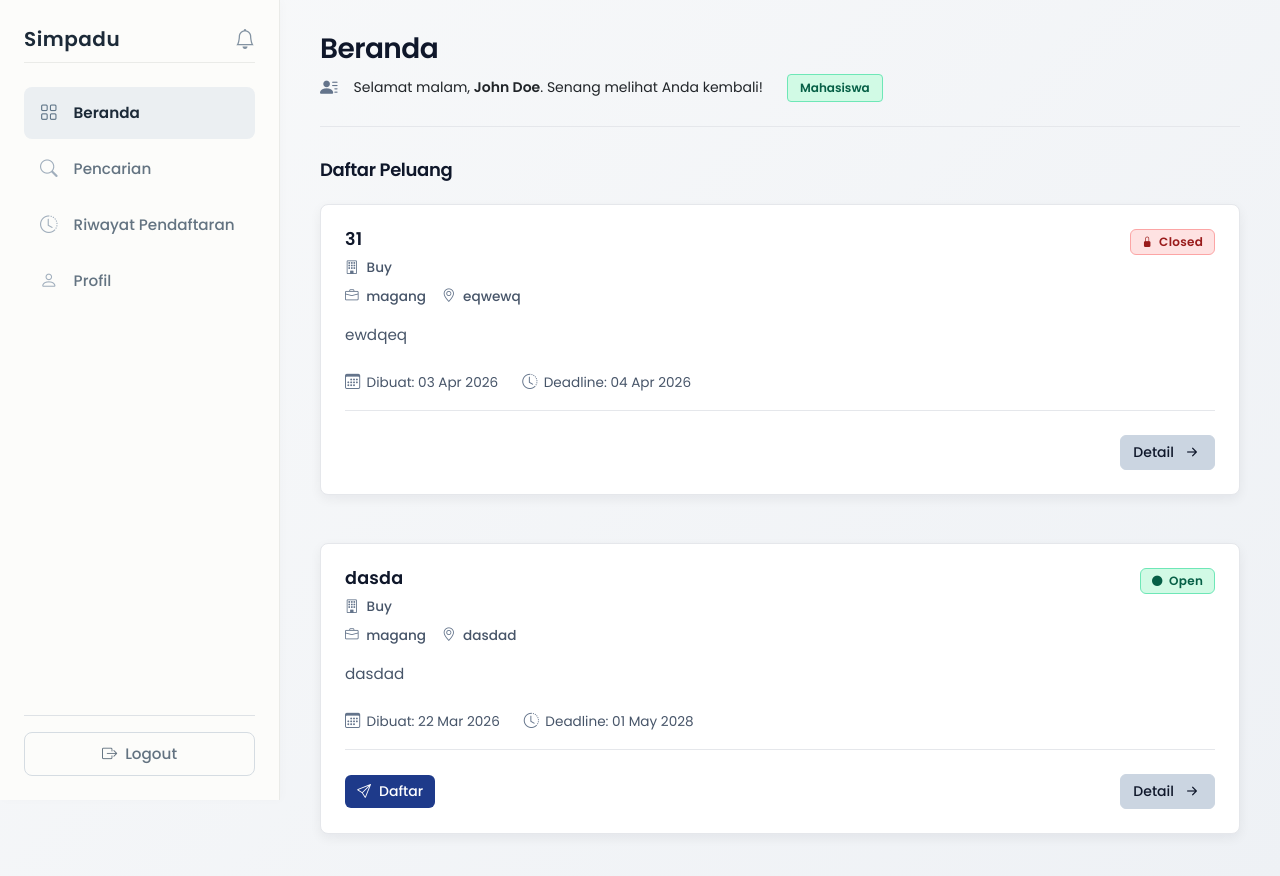
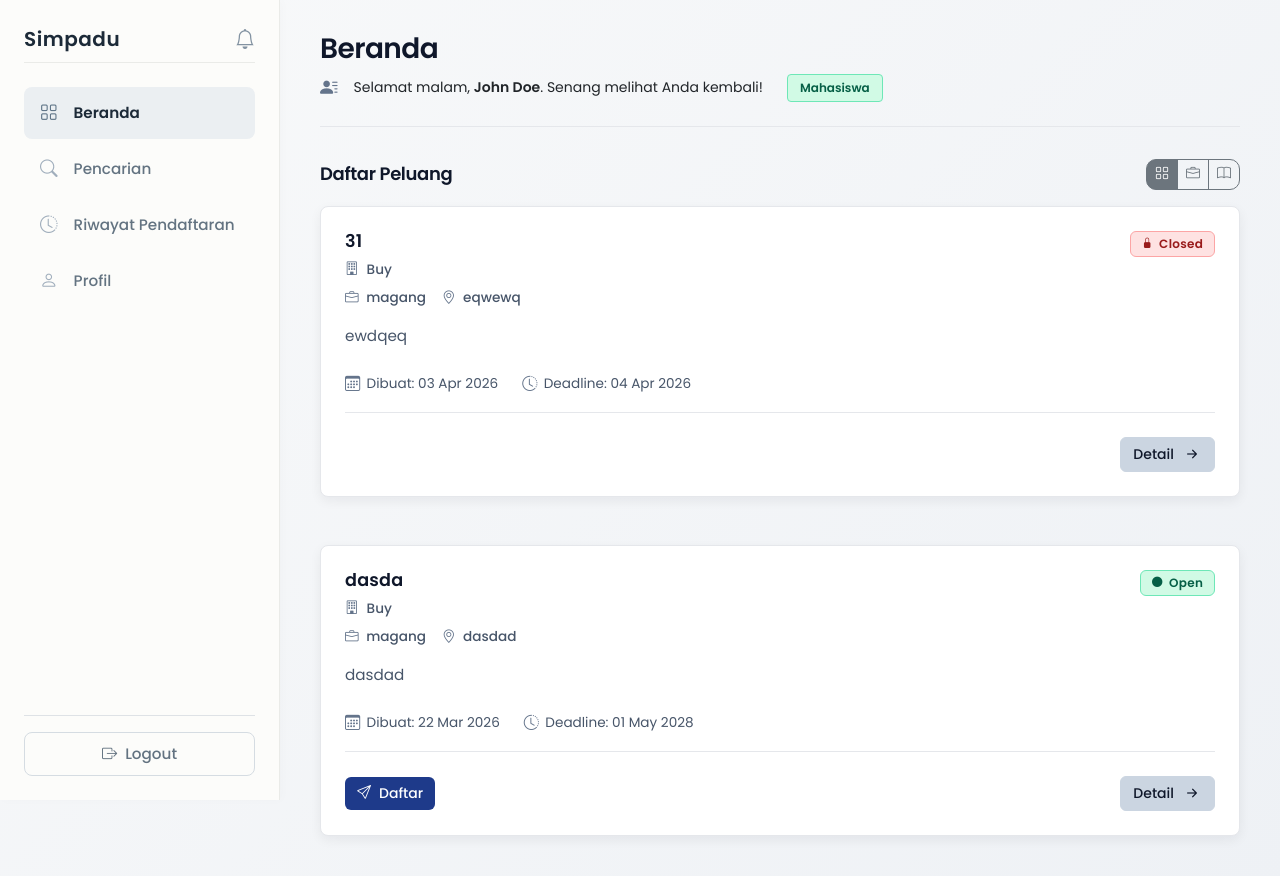
Before and after one commit to Parosko/RPL-Platgang, a PHP site: page /RPL/views/dashboard.php in a window 1280 px wide. Shown: the top 876 px of the page. Run offline with PHP 8.4, Linux system fonts and the light colour scheme; a user stored in the database is signed in; data comes from the database, SQL or seed files in the repository.

Commit message:
Minor QOL Changes in Dashboard

```diff
--- a/views/dashboard.php
+++ b/views/dashboard.php
@@ -78,14 +78,22 @@ if ($hour >= 5 && $hour < 12) {
     $greeting = "Selamat malam";
 }
 
+// Get filter parameter
+$type_filter = isset($_GET['type']) ? $_GET['type'] : '';
+
 // Query untuk mengambil daftar peluang aktif
 $query = "SELECT p.*,
                  (SELECT COUNT(*) FROM lamaran l WHERE l.peluang_id = p.id) as applicant_count,
                  m.nama_organisasi as nama_mitra
           FROM peluang p
           LEFT JOIN mitra m ON p.mitra_id = m.user_id
-          WHERE p.status = 'approved' AND p.closed_at IS NULL
-          ORDER BY p.created_at DESC";
+          WHERE p.status = 'approved' AND p.closed_at IS NULL";
+
+if (!empty($type_filter)) {
+    $query .= " AND p.tipe = '" . mysqli_real_escape_string($conn, $type_filter) . "'";
+}
+
+$query .= " ORDER BY p.created_at DESC";
 $result = mysqli_query($conn, $query);
 
 $posts = [];
@@ -133,7 +141,27 @@ while ($row = mysqli_fetch_assoc($result)) {
             </div>
         </div>
 
-        <h5 class="section-title">Daftar Peluang</h5>
+        <div class="d-flex justify-content-between align-items-center mb-3">
+            <h5 class="section-title mb-0">Daftar Peluang</h5>
+            <div class="d-flex align-items-center gap-2">
+                <div class="btn-group" role="group">
+                    <a href="?type=" class="btn btn-outline-secondary <?php echo empty($type_filter) ? 'active' : ''; ?>" style="padding: 0.25rem 0.5rem; font-size: 0.875rem;">
+                        <i class="bi bi-grid"></i>
+                    </a>
+                    <a href="?type=magang" class="btn btn-outline-secondary <?php echo $type_filter === 'magang' ? 'active' : ''; ?>" style="padding: 0.25rem 0.5rem; font-size: 0.875rem;">
+                        <i class="bi bi-briefcase"></i>
+                    </a>
+                    <a href="?type=kursus" class="btn btn-outline-secondary <?php echo $type_filter === 'kursus' ? 'active' : ''; ?>" style="padding: 0.25rem 0.5rem; font-size: 0.875rem;">
+                        <i class="bi bi-book"></i>
+                    </a>
+                </div>
+                <?php if (!empty($type_filter)): ?>
+                    <small class="text-muted">
+                        <i class="bi bi-funnel me-1"></i><?php echo htmlspecialchars(ucfirst($type_filter)); ?>
+                    </small>
+                <?php endif; ?>
+            </div>
+        </div>
 
         <div class="post-container">
             <?php if (empty($posts)): ?>
```
